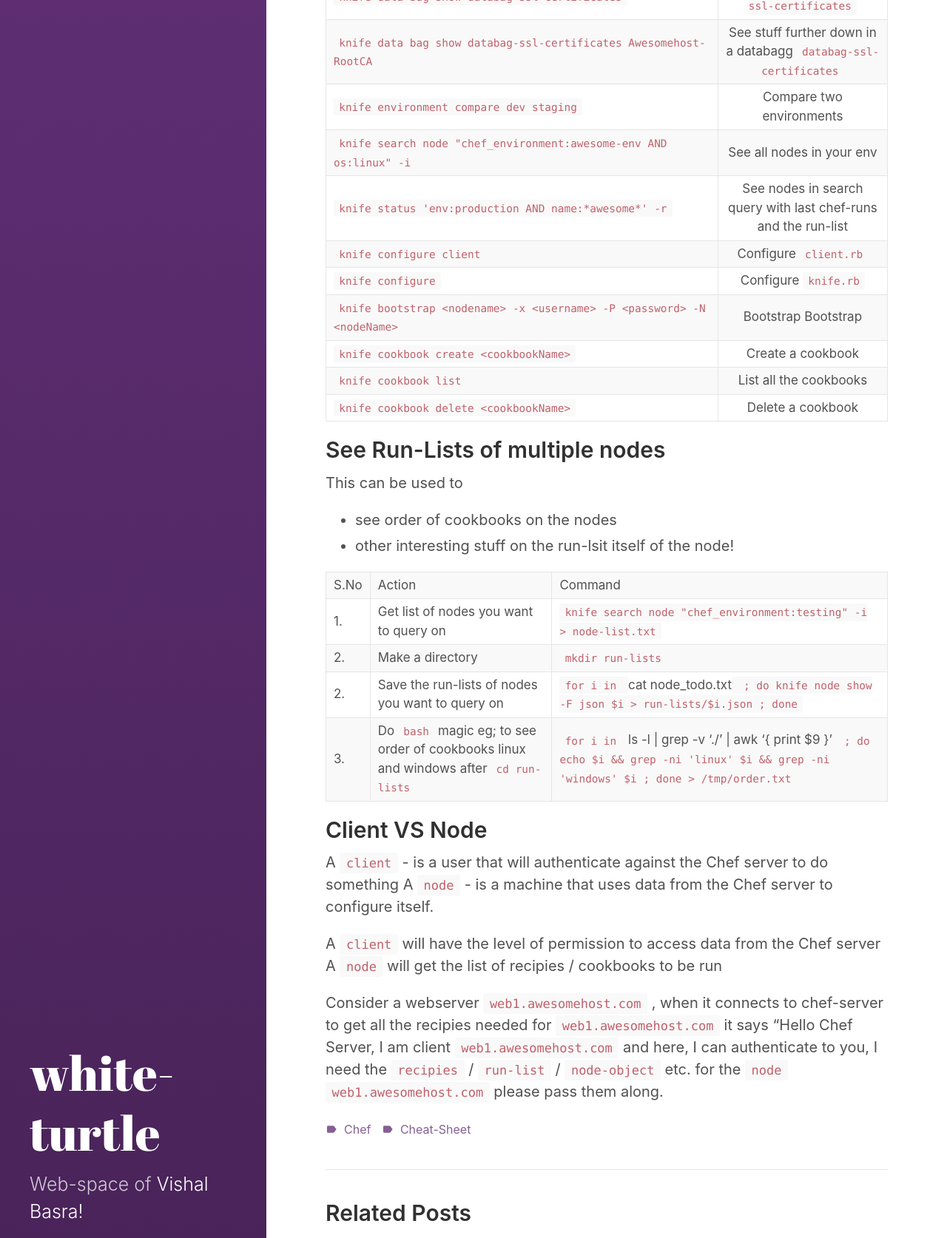
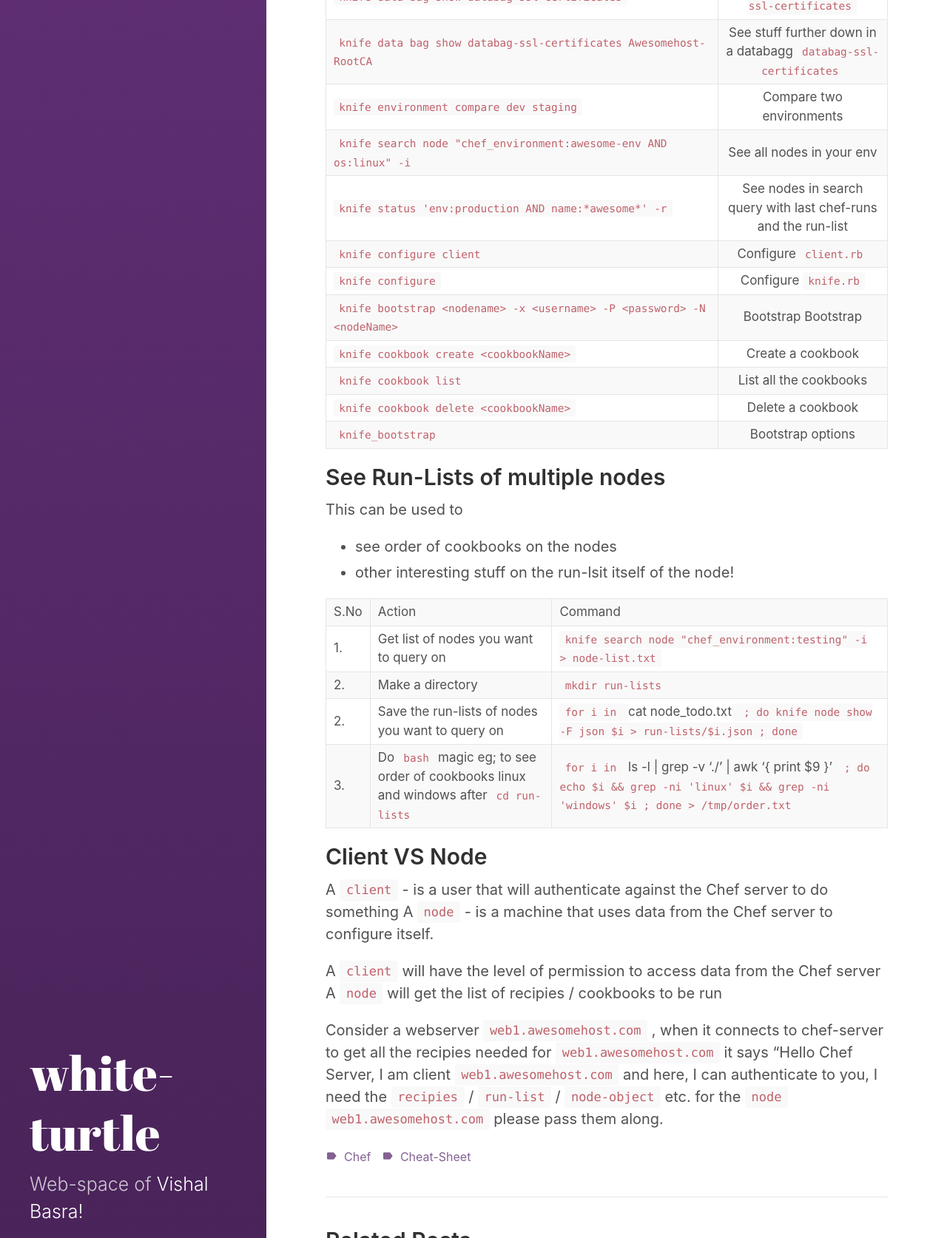
Before and after one commit to vishalbasra/vishalbasra.github.io, a Jekyll site: the page built from _posts/2017-11-16-Knife-Handy-Commands.md, in a window 1280 px wide, cut to the strip 1429-3103 px from the top of the page. Shown: the whole strip at 74% size. Built offline with Jekyll 4.4.1, drawn with Linux system fonts in a browser that asks for light colours.

Commit message:
Add generic

```diff
--- a/_posts/2017-11-16-Knife-Handy-Commands.md
+++ b/_posts/2017-11-16-Knife-Handy-Commands.md
@@ -49,6 +49,7 @@ What is knife?
 | `knife cookbook create <cookbookName>`      | Create a cookbook |
 | `knife cookbook list`      | List all the cookbooks |
 | `knife cookbook delete <cookbookName>`      | Delete a cookbook |
+| `knife_bootstrap`      | Bootstrap options |
 
 
 
```
